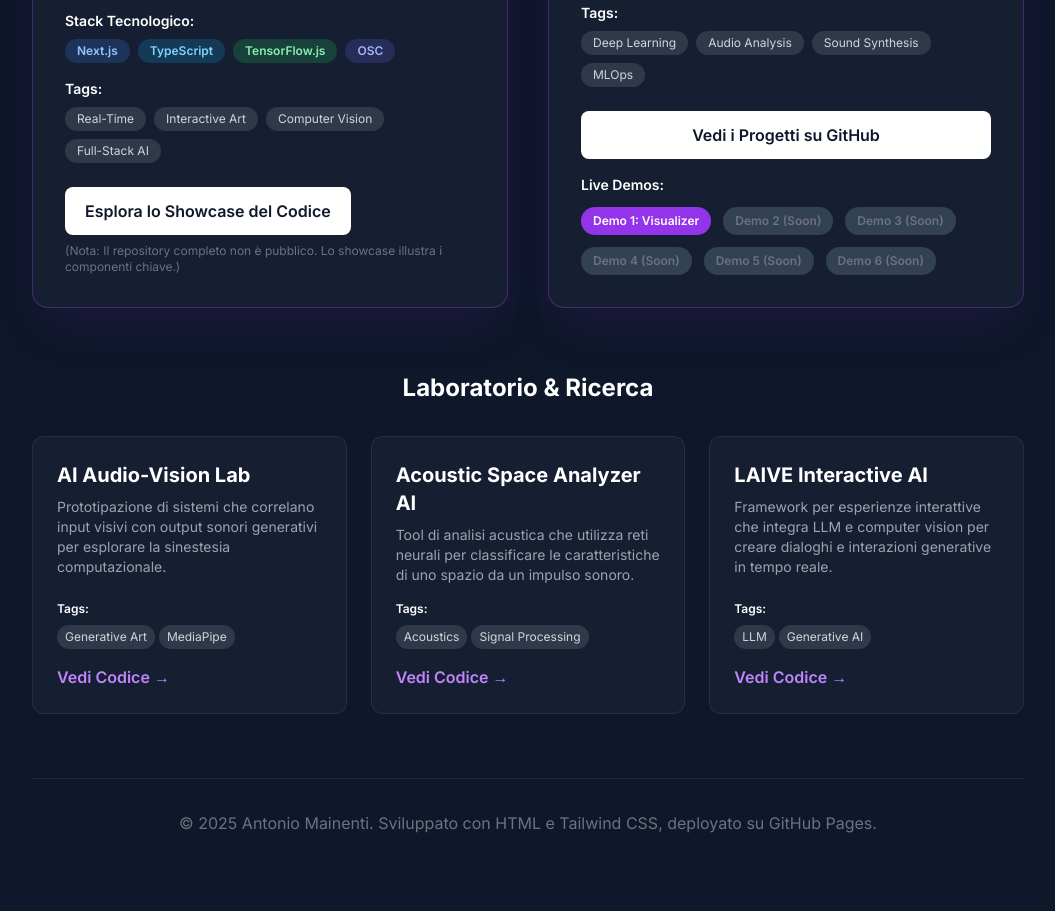
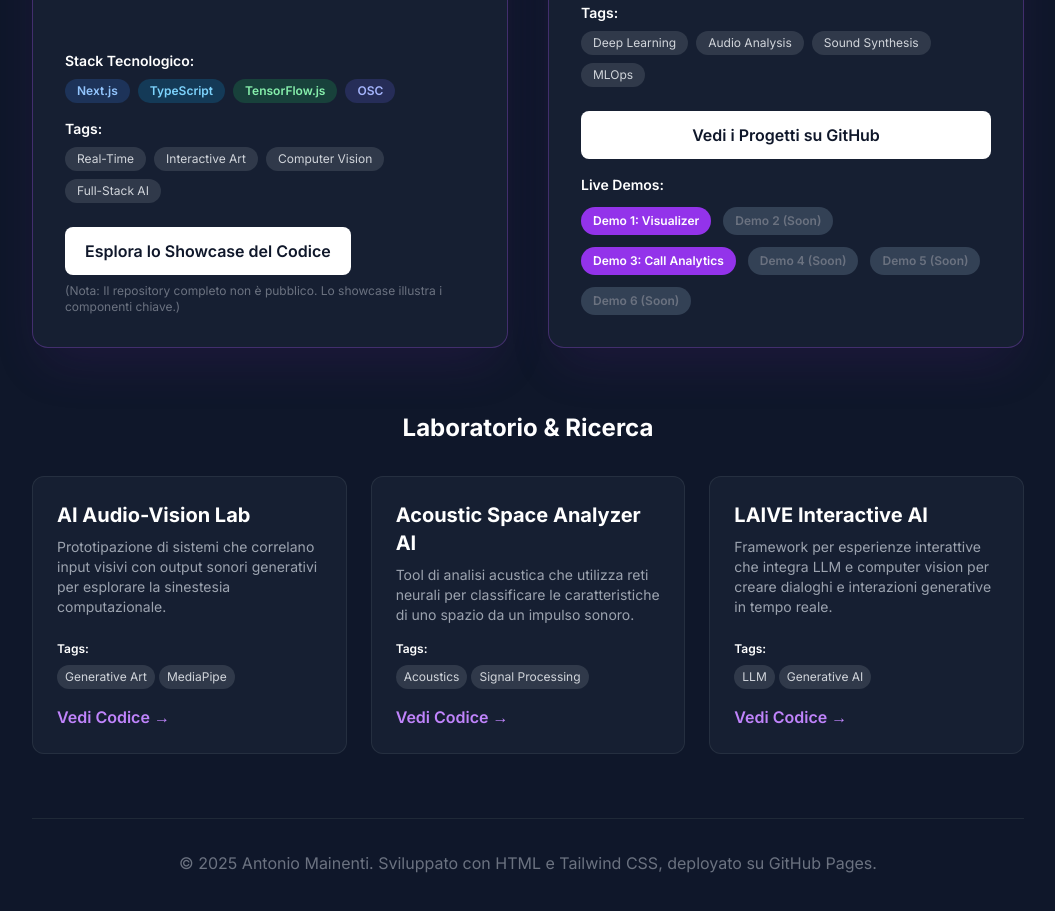
Before and after one commit to ninuxi/portfolio-ai, a plain HTML site: page it.html in a window 1280 px wide. Shown: the part 986-1897 px from the top of the page, without its empty margins (112-1167 px from the left). Drawn offline with nearby package versions, Linux system fonts and the light colour scheme.

Commit message:
Update it.html

```diff
--- a/it.html
+++ b/it.html
@@ -138,7 +138,7 @@
                            <div class="flex flex-wrap gap-3">
                                <a href="https://huggingface.co/spaces/antoniiiii/audio-visualizer-demo" target="_blank" class="bg-purple-600 hover:bg-purple-500 text-white text-xs font-semibold px-3 py-1.5 rounded-full transition-colors">Demo 1: Visualizer</a>
                                <span class="bg-slate-700 text-gray-500 text-xs font-semibold px-3 py-1.5 rounded-full cursor-not-allowed">Demo 2 (Soon)</span>
-                               <span class="bg-slate-700 text-gray-500 text-xs font-semibold px-3 py-1.5 rounded-full cursor-not-allowed">Demo 3 (Soon)</span>
+                               <a href="https://huggingface.co/spaces/antoniiiii/call-analytics" target="_blank" class="bg-purple-600 hover:bg-purple-500 text-white text-xs font-semibold px-3 py-1.5 rounded-full transition-colors">Demo 3: Call Analytics</a>
                                <span class="bg-slate-700 text-gray-500 text-xs font-semibold px-3 py-1.5 rounded-full cursor-not-allowed">Demo 4 (Soon)</span>
                                <span class="bg-slate-700 text-gray-500 text-xs font-semibold px-3 py-1.5 rounded-full cursor-not-allowed">Demo 5 (Soon)</span>
                                <span class="bg-slate-700 text-gray-500 text-xs font-semibold px-3 py-1.5 rounded-full cursor-not-allowed">Demo 6 (Soon)</span>
```
